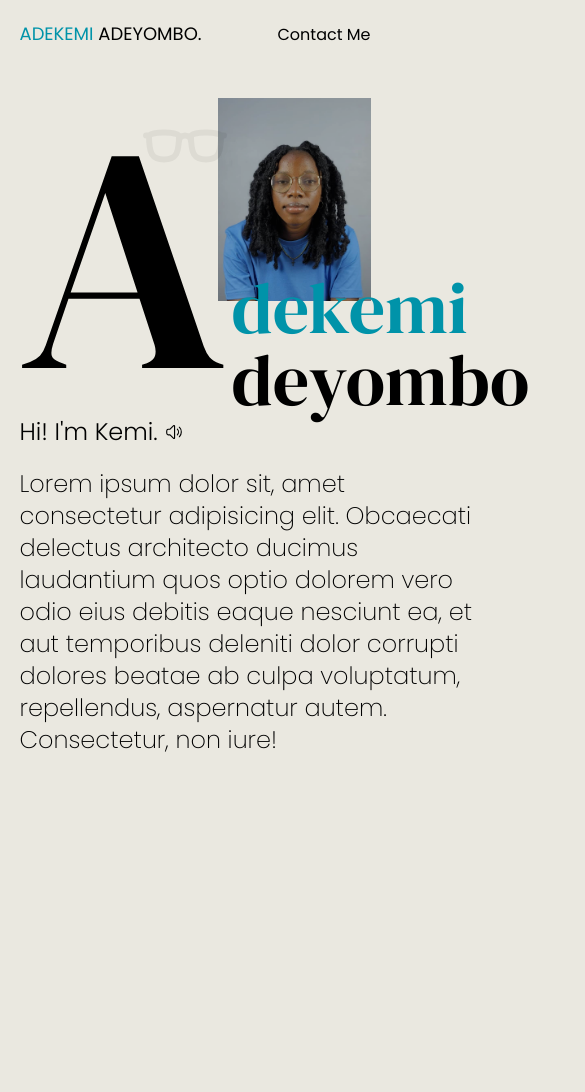
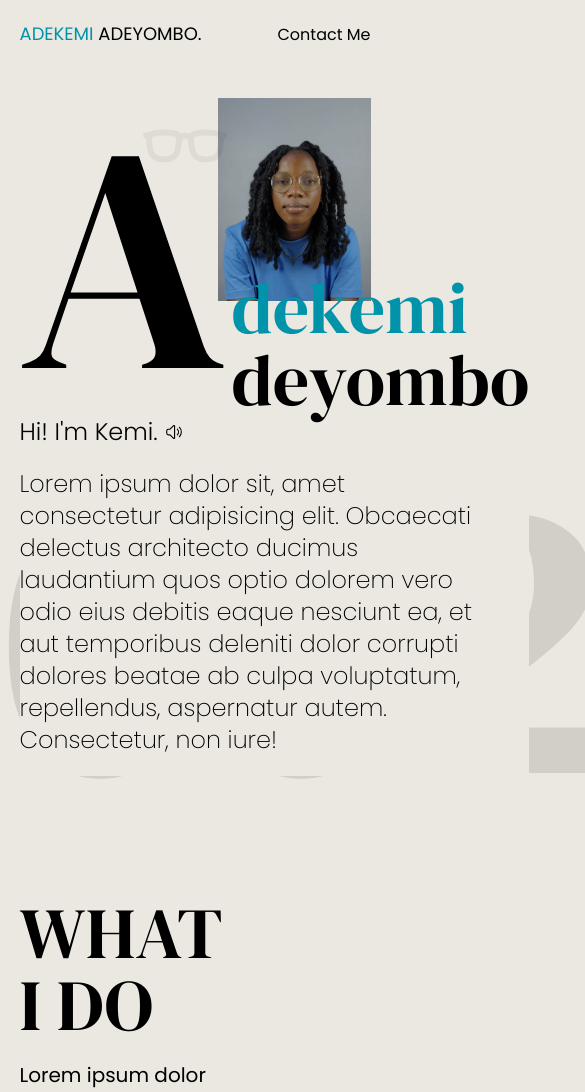
Before and after one commit to kryptcode/kemi, a Next.js app: page / in a window 390 px wide. Shown: the top 1092 px of the page, 585 px wide, since content can reach past the window. Before the commit the page ends 844 px from the top, so only its background shows below. Built offline with nearby package versions, Linux system fonts and the light colour scheme.

Commit message:
"more filler"

```diff
--- a/src/app/page.tsx
+++ b/src/app/page.tsx
@@ -1,5 +1,6 @@
 import Header from '@/components/Header'
 import Hero from '@/components/Hero'
+import WID from '@/components/WID'
 import Image from 'next/image'
 
 export default function Home() {
@@ -8,6 +9,7 @@ export default function Home() {
       <div>
           <Header />
           <Hero />
+          <WID />
       </div>
     </main>
   )
--- a/src/components/Hero.tsx
+++ b/src/components/Hero.tsx
@@ -8,7 +8,7 @@ import 'animate.css';
 
 const Hero = () => {
   return (
-    <div className=''>
+    <div className='mb-16'>
         <div className="w-[90%] mx-auto flex justify-between relative py-7">
             <div className='flex-[1.3] '></div>
             <div className='flex-1 overflow-hidden w-full group relative'>
--- /dev/null
+++ b/src/components/WID.tsx
@@ -0,0 +1,60 @@
+import { dm_serif } from "@/lib/fonts";
+import { GoTools } from "react-icons/go";
+import { TfiNotepad } from "react-icons/tfi";
+
+const WID = () => {
+  return (
+    <div className="py-10">
+      <div>
+        <h2
+          className={` ${dm_serif.className} text-right text-[25rem] opacity-10 leading-none mb-16`}
+        >
+          002
+        </h2>
+      </div>
+      <div className="w-[90%] mx-auto ">
+        <div className="flex">
+          <div className="flex-[1.5] ">
+            <h3
+              className={`${dm_serif.className} text-7xl uppercase font-medium mb-5 `}
+            >
+              What I Do
+            </h3>
+            <p className="text-xl">
+              Lorem ipsum dolor sit amet consectetur adipisicing elit. Cupiditate veritatis eaque est provident quis a nesciunt beatae aperiam repellat, totam debitis accusantium. Omnis veritatis sapiente labore incidunt magnam quis corrupti?
+            </p>
+          </div>
+          <div className="flex-1 lg:pt-64 flex justify-end items-end">
+            <div className="-rotate-45">
+                <GoTools className='text-9xl opacity-30  animate-pulse' />
+            </div>
+          </div>
+        </div>
+
+        <div className="flex my-10 mb-32">
+            <div className="flex-[1.5] ">
+                <h5 className={`${dm_serif.className}  uppercase text-3xl mb-4 `}>content strategy</h5>
+                <p className="text-xl">
+                    Lorem ipsum dolor sit amet consectetur adipisicing elit. Commodi sunt eaque quae animi, dolorum incidunt libero perferendis exercitationem deleniti. Non!
+                </p>
+            </div>
+            <div className="flex-1 lg:pt-44 flex justify-end items-end">
+            <TfiNotepad className='text-8xl opacity-30 animate-pulse' />
+            </div>
+        </div>
+
+        <div className="flex my-10">
+            <div className="flex-[1.5] ">
+                <h5 className={`${dm_serif.className}  uppercase text-3xl mb-4 `}>content strategy</h5>
+                <p className="text-xl">
+                    Lorem ipsum dolor sit amet consectetur adipisicing elit. Commodi sunt eaque quae animi, dolorum incidunt libero perferendis exercitationem deleniti. Non!
+                </p>
+            </div>
+            <div className="flex-1"></div>
+        </div>
+      </div>
+    </div>
+  );
+};
+
+export default WID;
```
